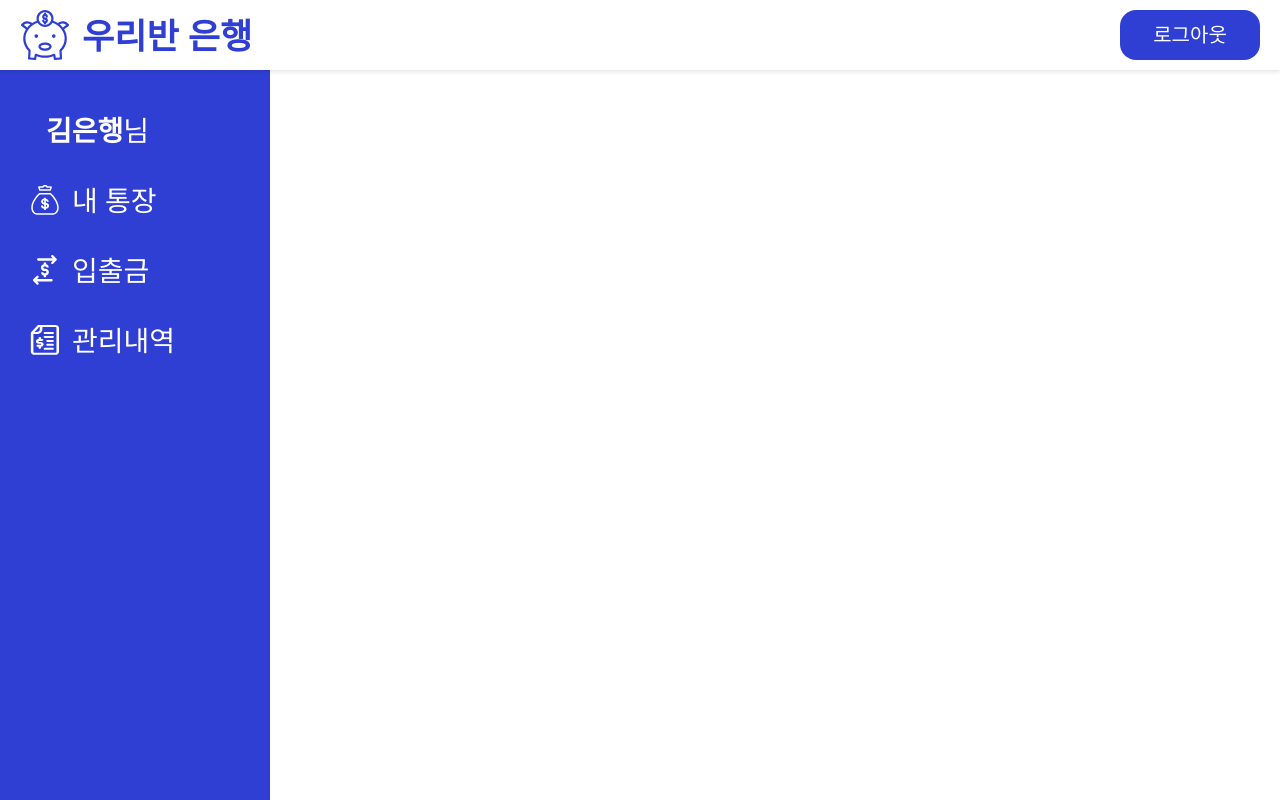
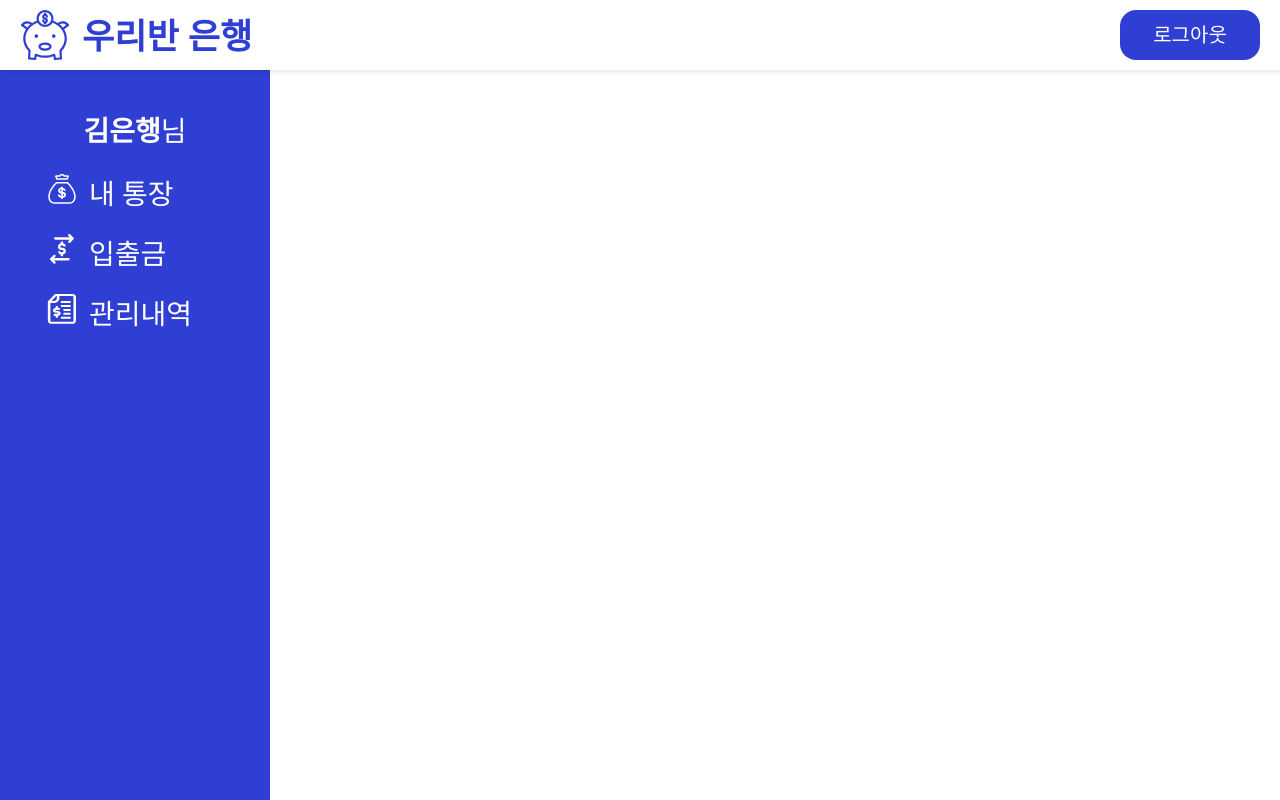
Before and after one commit to Our-Class-Bank/core-frontend, a React (Vite) app: page / in a window 1280 px wide. Built offline with nearby package versions, Linux system fonts and the light colour scheme.

Commit message:
design: SideBar 스타일링

```diff
--- a/src/pages/layout/SideBar.tsx
+++ b/src/pages/layout/SideBar.tsx
@@ -1,6 +1,3 @@
-import { ReactComponent as MyBankIcon } from "@/assets/images/MyBankIcon.svg";
-import { ReactComponent as TransferIcon } from "@/assets/images/TransferIcon.svg";
-import { ReactComponent as WorkListIcon } from "@/assets/images/WorkListIcon.svg";
 import {
   Wrapper,
   NavLink,
@@ -8,7 +5,12 @@ import {
   NameBlock,
   Name,
   Text,
-} from "@/src/style/layout/SideBarStyle.tsx";
+  NavContainer,
+} from "@/style/layout/SideBarStyle.tsx";
+
+import { ReactComponent as MyBankIcon } from "@/assets/images/MyBankIcon.svg";
+import { ReactComponent as TransferIcon } from "@/assets/images/TransferIcon.svg";
+import { ReactComponent as WorkListIcon } from "@/assets/images/WorkListIcon.svg";
 function SideBar() {
   const userName = "김은행";
   return (
@@ -18,16 +20,22 @@ function SideBar() {
         <Text>님</Text>
       </NameBlock>
       <NavLink to="/">
-        <MyBankIcon fill="white" />
-        <NavText>내 통장</NavText>
+        <NavContainer>
+          <MyBankIcon />
+          <NavText>내 통장</NavText>
+        </NavContainer>
       </NavLink>
       <NavLink to="/transfer">
-        <TransferIcon fill="white" />
-        <NavText>입출금</NavText>
+        <NavContainer>
+          <TransferIcon />
+          <NavText>입출금</NavText>
+        </NavContainer>
       </NavLink>
       <NavLink to="/work-list">
-        <WorkListIcon fill="white" />
-        <NavText>관리내역</NavText>
+        <NavContainer>
+          <WorkListIcon />
+          <NavText>관리내역</NavText>
+        </NavContainer>
       </NavLink>
     </Wrapper>
   );
--- a/src/style/layout/SideBarStyle.tsx
+++ b/src/style/layout/SideBarStyle.tsx
@@ -7,23 +7,38 @@ export const Wrapper = styled.div`
   background: #2f3fd4;
   position: fixed;
   padding-top: 100px;
+  display: flex;
+  flex-direction: column;
+  align-items: flex-end;
 `;
 
 export const NavLink = styled(Link)`
   display: flex;
   align-items: center;
-  padding: 0px 30px;
-  width: 100%;
+  width: 90%;
   height: 60px;
   color: #fff;
   text-decoration: none;
-  margin: 10px 0px;
+  svg {
+    fill: #fff;
+  }
 
   &:hover {
-    background-color: #1f2cb6;
+    background-color: #fff;
+    border-radius: 10px 0px 0px 10px;
+    svg {
+      fill: #2f3fd4;
+    }
+
+    span {
+      color: #2f3fd4;
+    }
   }
 `;
-
+export const NavContainer = styled.span`
+  width: 100%;
+  margin-left: 20px;
+`;
 export const NavText = styled.span`
   font-style: normal;
   font-weight: 500;
@@ -38,13 +53,12 @@ export const NameBlock = styled.div`
   justify-content: center;
   align-items: center;
   padding: 30px;
-  width: 195px;
+  width: 100%;
   height: 60px;
   color: #fff;
 `;
 
 export const Name = styled.span`
-  font-family: "Noto Sans";
   font-style: normal;
   font-weight: 600;
   font-size: 28px;
@@ -54,7 +68,6 @@ export const Name = styled.span`
 `;
 
 export const Text = styled.span`
-  font-family: "Noto Sans";
   font-style: normal;
   font-weight: 200;
   font-size: 28px;
```
